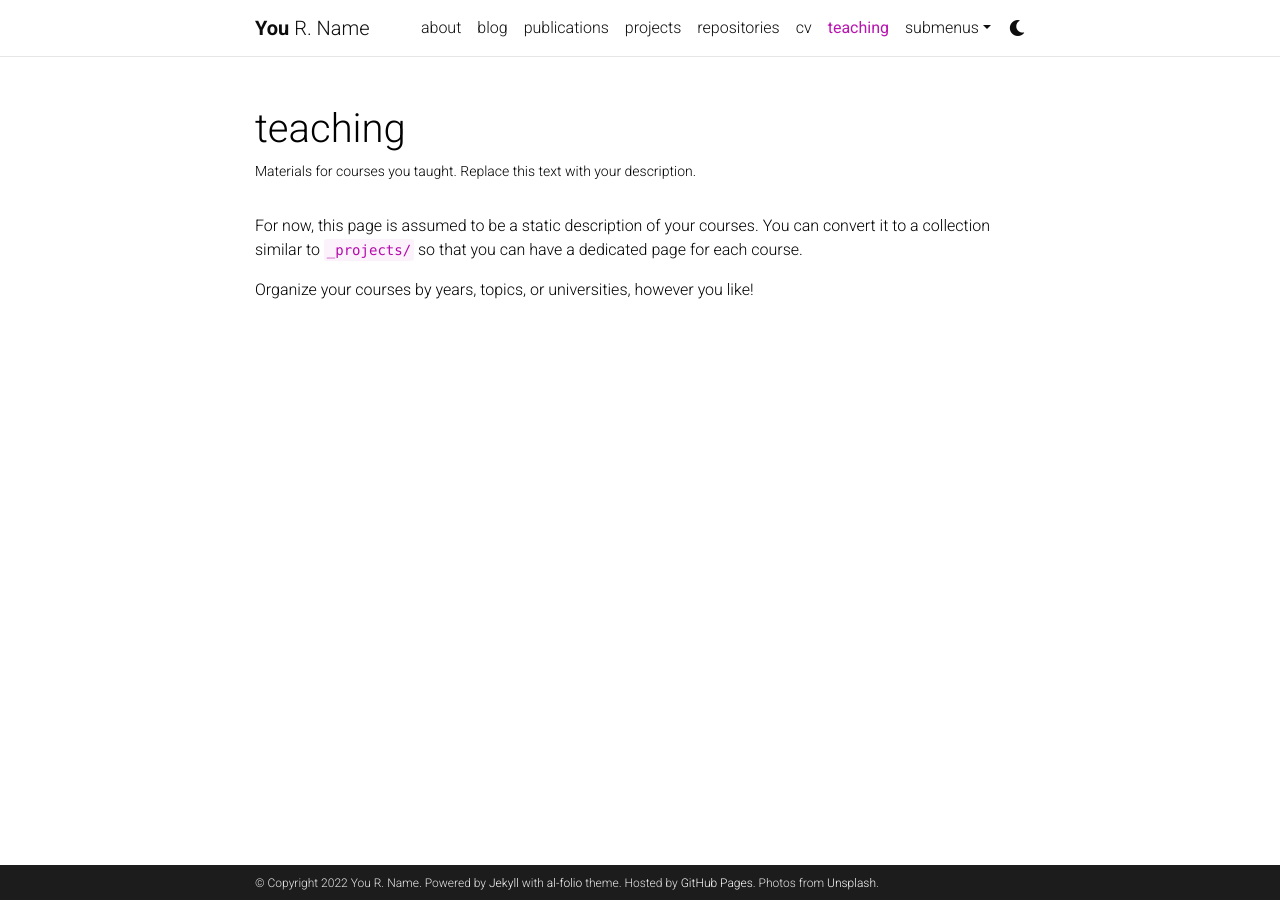
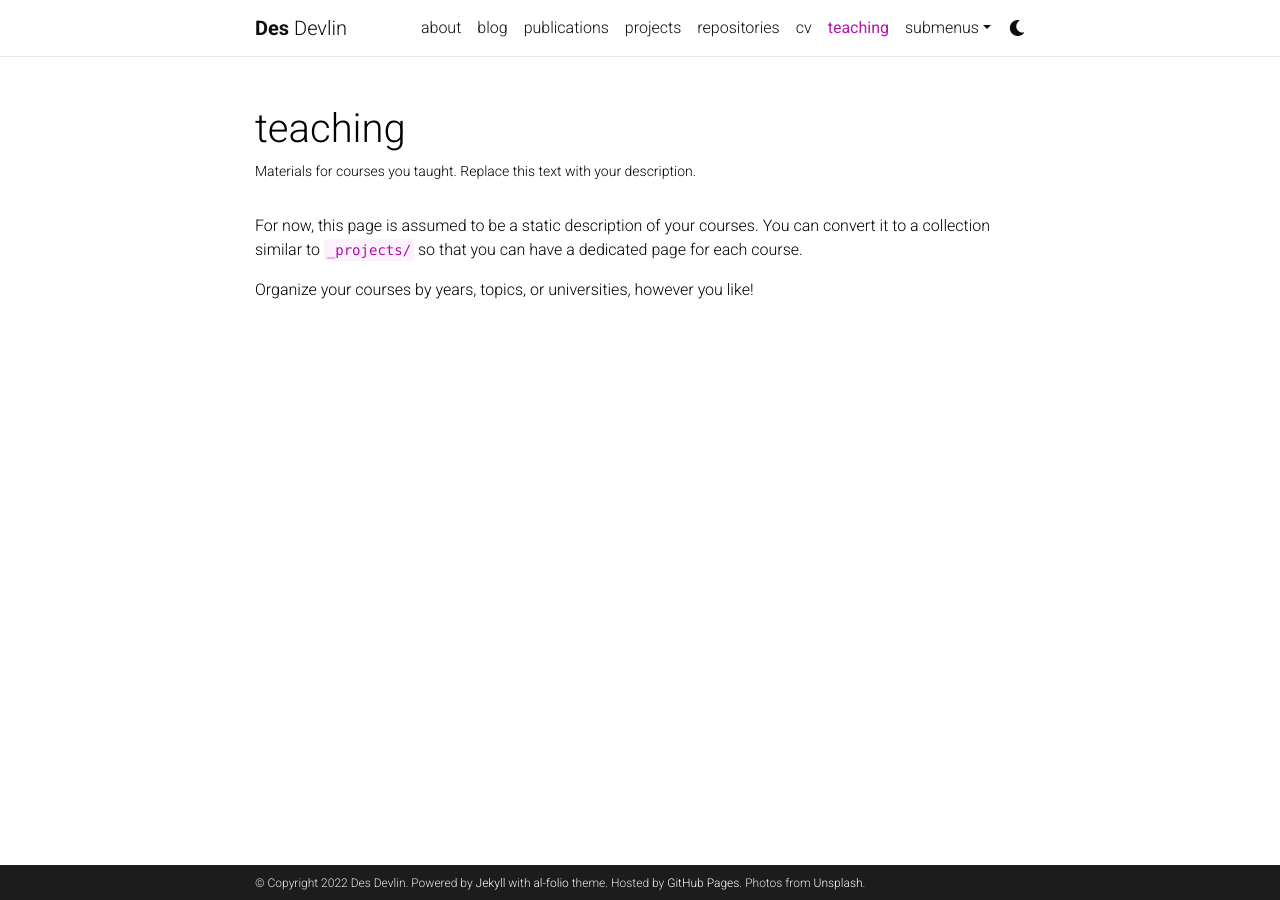
Before and after one commit to desmodev/desmodev.github.io, a Jekyll site: the page built from _pages/teaching.md, in a window 1280 px wide. Built offline with Jekyll 4.4.1, drawn with Linux system fonts in a browser that asks for light colours; comment, search, counter and statistics services are not loaded; a style sheet for code colours, icons or effects is not loaded.

Commit message:
Update _config.yml
Initial update.

```diff
--- a/_config.yml
+++ b/_config.yml
@@ -3,10 +3,10 @@
 # -----------------------------------------------------------------------------
 
 title: blank # the website title (if blank, full name will be used instead)
-first_name: You
-middle_name: R.
-last_name: Name
-email: you@example.com
+first_name: Des
+middle_name:
+last_name: Devlin
+email: des@desdev.au
 description: > # the ">" symbol means to ignore newlines until "footer_text:"
   A simple, whitespace theme for academics. Based on [*folio](https://github.com/bogoli/-folio) design.
 footer_text: >
@@ -18,7 +18,7 @@ keywords: jekyll, jekyll-theme, academic-website, portfolio-website  # add your
 lang: en # the language of your site (for example: en, fr, cn, ru, etc.)
 icon: ⚛️  # the emoji used as the favicon (alternatively, provide image name in /assets/img/)
 
-url: https://alshedivat.github.io # the base hostname & protocol for your site
+url: https://desmodev.github.io/ # the base hostname & protocol for your site
 baseurl: /al-folio # the subpath of your site, e.g. /blog/
 last_updated: false # set to true if you want to display last updated in the footer
 impressum_path:  # set to path to include impressum link in the footer, use the same path as permalink in a page, helps to conform with EU GDPR
```
